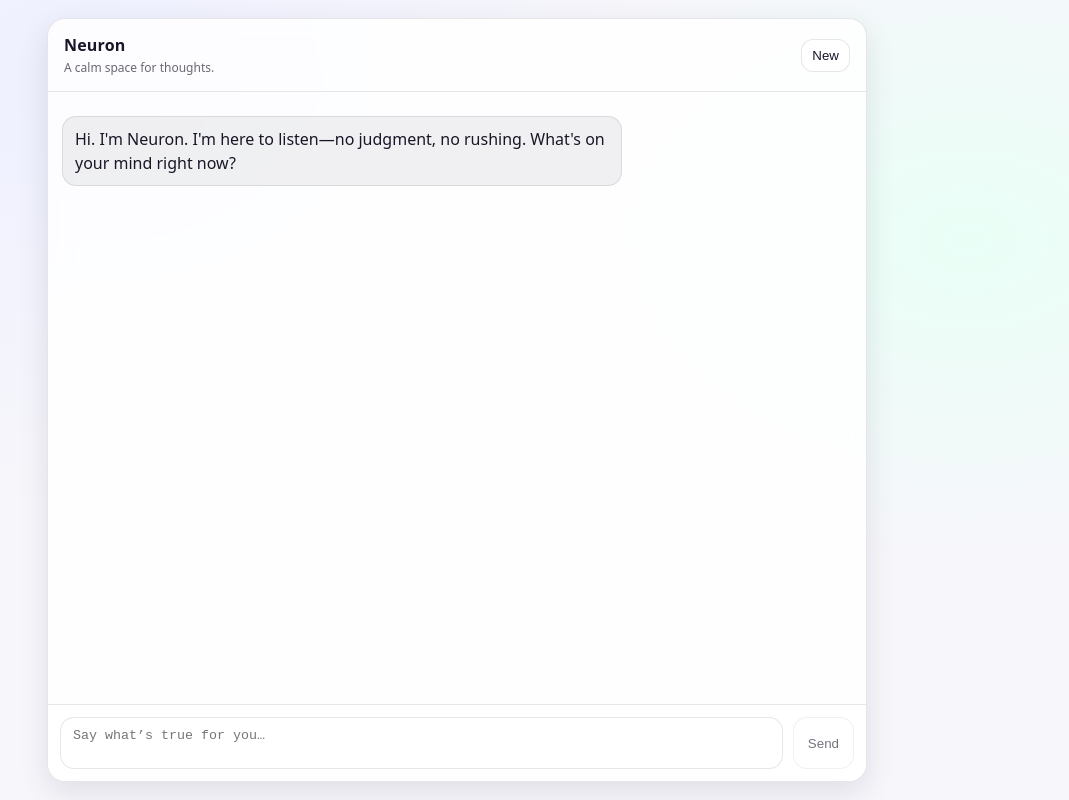
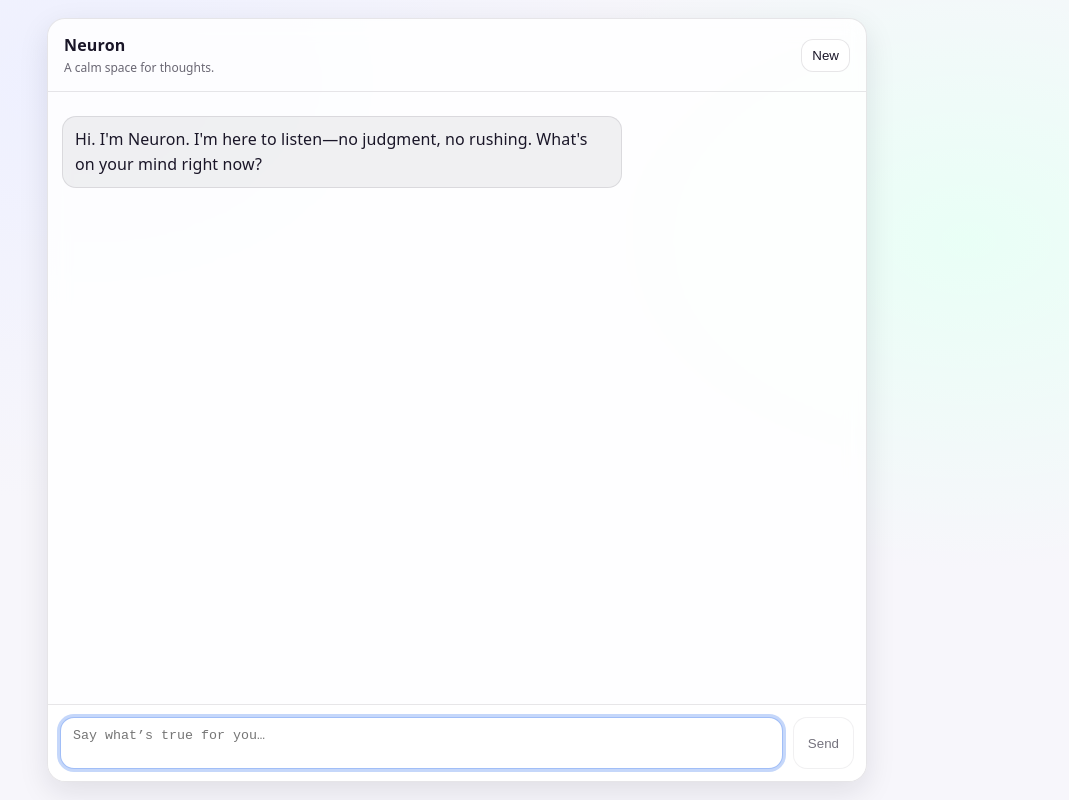
Before and after one commit to Rakesh99k/neuron, a React (Vite) app: page / in a window 1280 px wide. Shown: the whole page, without its empty margins (183-1252 px from the left). Built offline with nearby package versions, Linux system fonts and the light colour scheme.

Commit message:
Enhance styling and layout for improved user experience; add dark mode support and refine scrollbar design

```diff
--- a/src/index.css
+++ b/src/index.css
@@ -5,6 +5,13 @@
   --nb-text: #1a1628;
   --nb-muted: rgba(26, 22, 40, 0.65);
   --nb-shadow: 0 10px 30px rgba(20, 16, 35, 0.10);
+
+  --nb-accent: #2f6fed;
+  --nb-accent-2: #22c55e;
+  --nb-ring: 0 0 0 3px rgba(47, 111, 237, 0.28);
+  --nb-radius: 18px;
+  --nb-radius-sm: 14px;
+  --nb-transition: 140ms ease;
 
   --nb-user: #2f6fed;
   --nb-user-text: #ffffff;
@@ -20,6 +27,8 @@
     radial-gradient(900px 600px at 90% 30%, #e9fff6 0%, transparent 55%),
     var(--nb-bg);
 
+  color-scheme: light;
+
   font-synthesis: none;
   text-rendering: optimizeLegibility;
   -webkit-font-smoothing: antialiased;
@@ -33,6 +42,7 @@
 body {
   margin: 0;
   min-height: 100vh;
+  overflow: hidden;
 }
 
 #root {
@@ -55,9 +65,15 @@ body {
   border: 1px solid var(--nb-border);
   background: var(--nb-card);
   backdrop-filter: blur(10px);
-  border-radius: 18px;
+  border-radius: var(--nb-radius);
   box-shadow: var(--nb-shadow);
   overflow: hidden;
+}
+
+@supports (height: 100dvh) {
+  .nb-shell {
+    height: calc(100dvh - 36px);
+  }
 }
 
 .nb-header {
@@ -86,6 +102,15 @@ body {
   border-radius: 12px;
   padding: 8px 10px;
   cursor: pointer;
+  transition: transform var(--nb-transition), background var(--nb-transition), box-shadow var(--nb-transition);
+}
+
+.nb-reset:hover:not(:disabled) {
+  background: rgba(255, 255, 255, 0.9);
+}
+
+.nb-reset:active:not(:disabled) {
+  transform: translateY(1px);
 }
 
 .nb-reset:disabled {
@@ -97,6 +122,24 @@ body {
   flex: 1;
   overflow: auto;
   padding: 14px 14px 10px;
+  overscroll-behavior: contain;
+  scrollbar-gutter: stable;
+}
+
+.nb-chat::-webkit-scrollbar {
+  width: 10px;
+}
+
+.nb-chat::-webkit-scrollbar-thumb {
+  background: rgba(26, 22, 40, 0.18);
+  border-radius: 999px;
+  border: 3px solid rgba(255, 255, 255, 0.0);
+  background-clip: padding-box;
+}
+
+.nb-chat::-webkit-scrollbar-thumb:hover {
+  background: rgba(26, 22, 40, 0.28);
+  background-clip: padding-box;
 }
 
 .nb-row {
@@ -115,16 +158,31 @@ body {
 .nb-bubble {
   max-width: min(560px, 92%);
   padding: 10px 12px;
-  border-radius: 14px;
+  border-radius: var(--nb-radius-sm);
   white-space: pre-wrap;
   word-wrap: break-word;
   border: 1px solid var(--nb-border);
+  line-height: 1.55;
+  letter-spacing: 0.1px;
+  animation: nb-pop 180ms ease-out;
+}
+
+@keyframes nb-pop {
+  from {
+    transform: translateY(4px);
+    opacity: 0;
+  }
+  to {
+    transform: translateY(0);
+    opacity: 1;
+  }
 }
 
 .nb-bubble--user {
   background: var(--nb-user);
   color: var(--nb-user-text);
   border-color: rgba(0, 0, 0, 0);
+  box-shadow: 0 6px 18px rgba(47, 111, 237, 0.18);
 }
 
 .nb-bubble--neuron {
@@ -151,17 +209,25 @@ body {
   padding: 12px;
   border-top: 1px solid var(--nb-border);
   background: rgba(255, 255, 255, 0.6);
+  padding-bottom: calc(12px + env(safe-area-inset-bottom));
 }
 
 .nb-textarea {
   resize: none;
   width: 100%;
-  border-radius: 14px;
+  border-radius: var(--nb-radius-sm);
   border: 1px solid var(--nb-border);
   padding: 10px 12px;
   outline: none;
   background: rgba(255, 255, 255, 0.9);
-  color: var(--nb-text);
+  color: #1a1628;
+  transition: box-shadow var(--nb-transition), border-color var(--nb-transition), background var(--nb-transition);
+}
+
+.nb-textarea:focus-visible {
+  box-shadow: var(--nb-ring);
+  border-color: rgba(47, 111, 237, 0.45);
+  background: rgba(255, 255, 255, 1);
 }
 
 .nb-textarea:disabled {
@@ -169,12 +235,28 @@ body {
 }
 
 .nb-send {
-  border-radius: 14px;
+  border-radius: var(--nb-radius-sm);
   border: 1px solid var(--nb-border);
   background: rgba(255, 255, 255, 0.9);
   color: var(--nb-text);
   padding: 10px 14px;
   cursor: pointer;
+  transition: transform var(--nb-transition), background var(--nb-transition), box-shadow var(--nb-transition);
+}
+
+.nb-send:hover:not(:disabled) {
+  background: rgba(255, 255, 255, 1);
+  box-shadow: 0 10px 26px rgba(20, 16, 35, 0.12);
+}
+
+.nb-send:active:not(:disabled) {
+  transform: translateY(1px);
+}
+
+.nb-send:focus-visible,
+.nb-reset:focus-visible {
+  outline: none;
+  box-shadow: var(--nb-ring);
 }
 
 .nb-send:disabled {
@@ -192,7 +274,66 @@ body {
     border-radius: 16px;
   }
 
+  @supports (height: 100dvh) {
+    .nb-shell {
+      height: calc(100dvh - 24px);
+    }
+  }
+
   .nb-bubble {
     max-width: 94%;
   }
 }
+
+@media (prefers-reduced-motion: reduce) {
+  .nb-bubble {
+    animation: none;
+  }
+
+  .nb-reset,
+  .nb-send,
+  .nb-textarea {
+    transition: none;
+  }
+}
+
+@media (prefers-color-scheme: dark) {
+  :root {
+    --nb-bg: #0b0a10;
+    --nb-card: rgba(18, 16, 26, 0.86);
+    --nb-border: rgba(255, 255, 255, 0.10);
+    --nb-text: rgba(255, 255, 255, 0.92);
+    --nb-muted: rgba(255, 255, 255, 0.62);
+    --nb-shadow: 0 14px 40px rgba(0, 0, 0, 0.45);
+    --nb-neuron: rgba(255, 255, 255, 0.06);
+    --nb-neuron-text: rgba(255, 255, 255, 0.92);
+    --nb-ring: 0 0 0 3px rgba(96, 165, 250, 0.25);
+
+    color-scheme: dark;
+    background: radial-gradient(1000px 700px at 15% 10%, rgba(76, 86, 255, 0.20) 0%, transparent 60%),
+      radial-gradient(900px 600px at 90% 30%, rgba(34, 197, 94, 0.16) 0%, transparent 55%),
+      var(--nb-bg);
+  }
+
+  .nb-reset,
+  .nb-send,
+  .nb-textarea,
+  .nb-input {
+    background: rgba(10, 9, 16, 0.55);
+  }
+
+  .nb-textarea {
+    background: rgba(10, 9, 16, 0.45);
+    color: rgba(255, 255, 255, 0.92);
+  }
+
+  .nb-chat::-webkit-scrollbar-thumb {
+    background: rgba(255, 255, 255, 0.18);
+    background-clip: padding-box;
+  }
+
+  .nb-chat::-webkit-scrollbar-thumb:hover {
+    background: rgba(255, 255, 255, 0.28);
+    background-clip: padding-box;
+  }
+}
```
